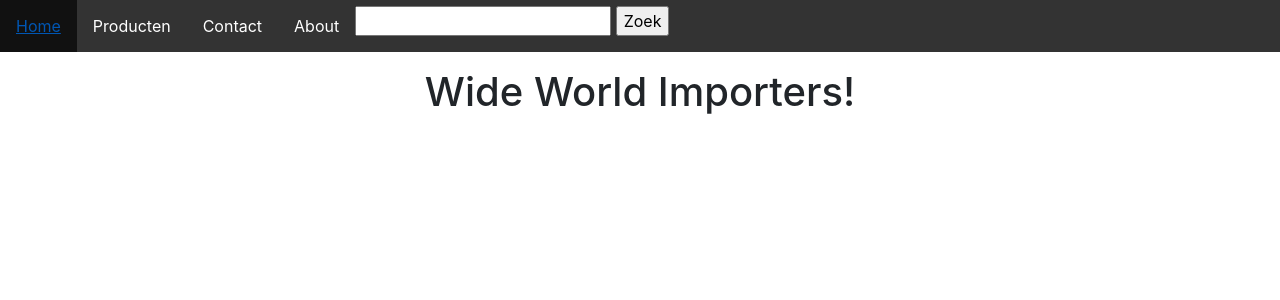
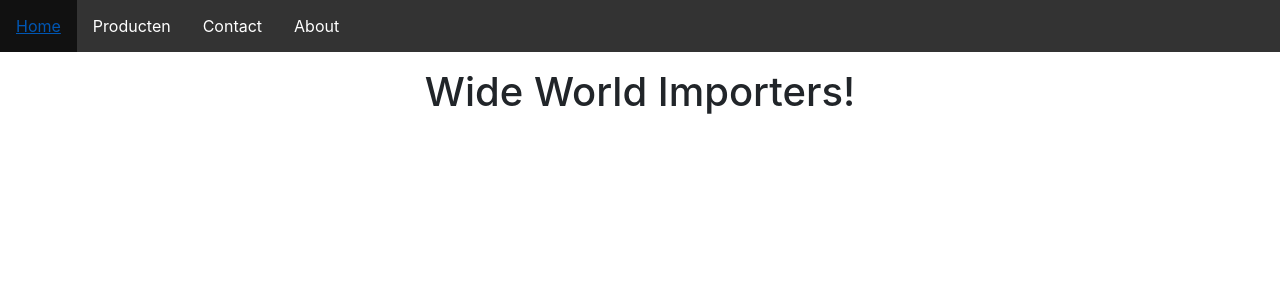
Before and after one commit to siemharmen/projectkbs, a PHP site: page / in a window 1280 px wide. Shown: the top 300 px of the page. Run offline with PHP 8.4, Linux system fonts and the light colour scheme.

Commit message:
zoekbalk niet op hoofdpagina

```diff
--- a/ProductPagina.php
+++ b/ProductPagina.php
@@ -15,6 +15,12 @@ include 'ProductFuncties.php';
 <ul>
 
     <?php include 'navbar.php'; ?>
+    <div class="zoekbalk">
+        <form action="ProductPagina.php" method="get">
+            <input type="text" name="term">
+            <input type="submit" value="Zoek">
+        </form>
+    </div>
 
     <?php
     if(isset($_GET["term"]) == true){
--- a/navbar.php
+++ b/navbar.php
@@ -2,9 +2,3 @@
 <li><a href="ProductPagina.php">Producten</a></li>
 <li><a href="">Contact</a></li>
 <li><a href="">About</a></li>
-<div class="zoekbalk">
-    <form action="ProductPagina.php" method="get">
-        <input type="text" name="term">
-        <input type="submit" value="Zoek">
-    </form>
-</div>
```
